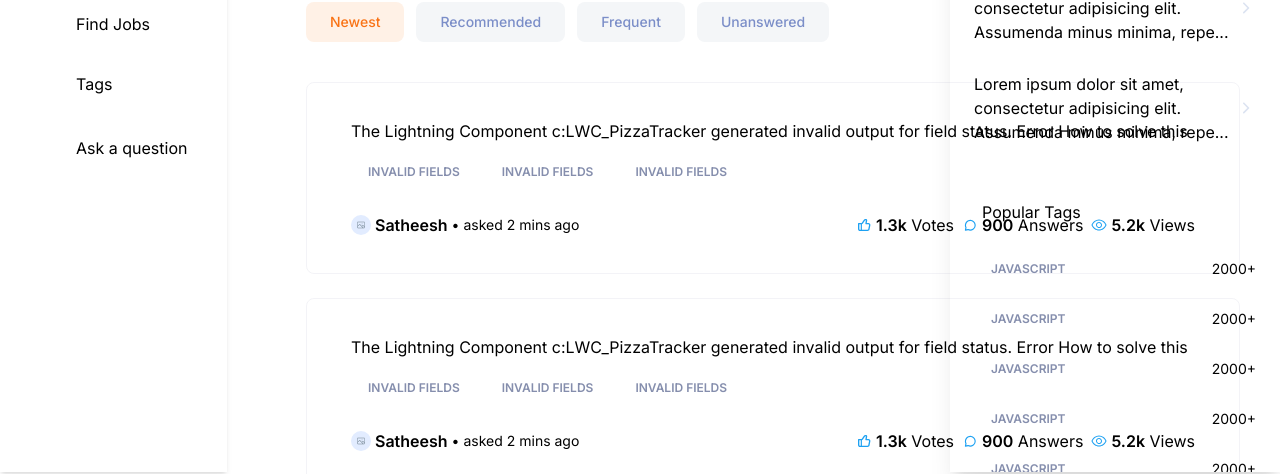
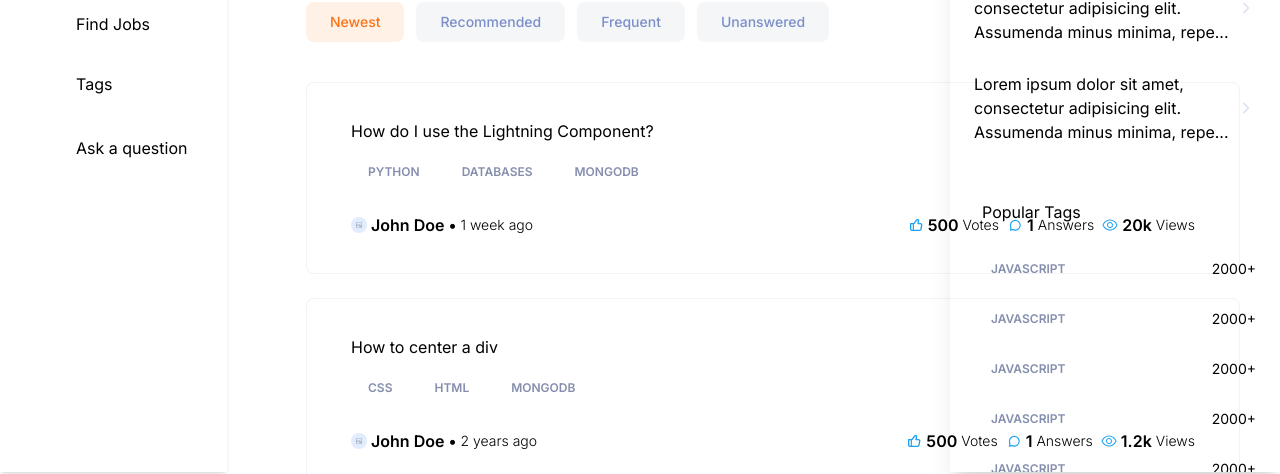
Before and after one commit to NikKorneev/code_overflow, a Next.js app: page / in a window 1280 px wide. Shown: the part 328-802 px from the top of the page. Built offline with nearby package versions, Linux system fonts and the light colour scheme; no server answers.

Commit message:
question card fixed

```diff
--- a/app/(root)/(home)/page.tsx
+++ b/app/(root)/(home)/page.tsx
@@ -1,11 +1,52 @@
 import Filters from "@/components/shared/Filters";
 import LocalSearch from "@/components/shared/search/LocalSearch";
-import HomeFilters from "@/components/home/homeFilters";
+import HomeFilters from "@/components/home/HomeFilters";
 import { Button } from "@/components/ui/button";
 import { HomePageFilters } from "@/constants/filters";
 import Link from "next/link";
 import React from "react";
 import QuestionCard from "@/components/shared/QuestionCard";
+import NoResult from "@/components/shared/NoResult";
+import { Question } from "@/types";
+
+const questions: Question[] = [
+	{
+		id: "1",
+		title: "How do I use the Lightning Component?",
+		tags: [
+			{ id: "1", title: "python" },
+			{ id: "2", title: "databases" },
+			{ id: "3", title: "mongodb" },
+		],
+		author: {
+			name: "John Doe",
+			id: "1",
+			picture: "/assets/images/default-logo.svg",
+		},
+		upvotes: 500,
+		views: 20000,
+		answers: [{ obj: "hello" }],
+		createdAt: new Date("2024-07-16"),
+	},
+	{
+		id: "2",
+		title: "How to center a div",
+		tags: [
+			{ id: "1", title: "css" },
+			{ id: "2", title: "html" },
+			{ id: "3", title: "mongodb" },
+		],
+		author: {
+			name: "John Doe",
+			id: "2",
+			picture: "/assets/images/default-logo.svg",
+		},
+		upvotes: 500,
+		views: 1200,
+		answers: [{ obj: "hello" }],
+		createdAt: new Date("2022-01-01"),
+	},
+];
 
 const Home = () => {
 	return (
@@ -37,9 +78,20 @@ const Home = () => {
 			<HomeFilters />
 
 			<div className="mt-10 flex flex-col gap-6">
-				<QuestionCard />
-				<QuestionCard />
-				<QuestionCard />
+				{questions.length > 0 ? (
+					questions?.map((question) => (
+						<QuestionCard key={question.id} {...question} />
+					))
+				) : (
+					<NoResult
+						title={"There's no questions to show"}
+						description={
+							"Ask a question and kickstart the discussion!"
+						}
+						link="/ask-question"
+						btnText="Ask a Question"
+					/>
+				)}
 			</div>
 		</>
 	);
--- a/app/globals.css
+++ b/app/globals.css
@@ -38,7 +38,7 @@ body {
 		@apply flex justify-start items-center;
 	}
 	.card-wrapper {
-		@apply bg-light-900 dark:dark-gradient shadow-light-100 dar;
+		@apply bg-light-900 dark:dark-gradient  shadow-light-100 dark:bg-dark-300 rounded-lg border border-light-400/10 px-11 py-9 dark:border-dark-200;
 	}
 	.btn {
 		@apply bg-light-800 dark:bg-dark-300 !important;
--- /dev/null
+++ b/components/shared/Metric.tsx
@@ -0,0 +1,57 @@
+import { getCountToString } from "@/lib/utils";
+import Image from "next/image";
+import Link from "next/link";
+import { title } from "process";
+import React from "react";
+
+type MetricProps = {
+	icon: string;
+	title: string;
+	value: string | number;
+	alt: string;
+	textStyles?: string;
+	href?: string;
+	isAuthor?: boolean;
+};
+
+const Metric = ({
+	icon,
+	title,
+	value,
+	alt,
+	href,
+	isAuthor,
+	textStyles,
+}: MetricProps) => {
+	const MetricContent = (
+		<>
+			<Image
+				src={icon}
+				alt={alt}
+				width={16}
+				height={16}
+				className={`object-contain ${
+					href ? "rounded-full" : ""
+				} fill-accent-blue *:stroke-accent-blue`}
+			/>
+			<p className={` ${textStyles} flex items-center gap-1 `}>
+				<span className="font-semibold">
+					{typeof value === "number"
+						? getCountToString(value)
+						: value}
+				</span>{" "}
+				<span className="text-xs font-light lg:text-sm">{title}</span>
+			</p>
+		</>
+	);
+	if (href) {
+		return (
+			<Link href={href} className="flex-center gap-1">
+				{MetricContent}
+			</Link>
+		);
+	}
+
+	return <div className="flex items-center gap-1">{MetricContent}</div>;
+};
+export default Metric;
--- /dev/null
+++ b/components/shared/NoResult.tsx
@@ -0,0 +1,43 @@
+import Image from "next/image";
+import Link from "next/link";
+import React from "react";
+import { Button } from "../ui/button";
+
+type Props = {
+	description: string;
+	title: string;
+	link: string;
+	btnText: string;
+};
+
+const NoResult = ({ title, description, link, btnText }: Props) => {
+	return (
+		<div className="mt-10 flex w-full flex-col items-center justify-center">
+			<Image
+				src="/assets/images/light-illustration.png"
+				alt="No result found illustration"
+				width={270}
+				height={200}
+				className="block object-contain dark:hidden"
+			/>
+			<Image
+				src="/assets/images/dark-illustration.png"
+				alt="No result found illustration"
+				width={270}
+				height={200}
+				className="hidden object-contain dark:flex"
+			/>
+			<h2 className="h2-bold text-dark200_light900 mt-8">{title}</h2>
+			<p className="body-regular text-dark500_light700 my-3.5 max-w-md text-center">
+				{description}
+			</p>
+			<Link href={link}>
+				<Button className="paragraph-medium mt-5 min-h-[46px] rounded-lg bg-primary-500 px-4 py-3 text-light-900 transition-colors hover:opacity-85 ">
+					{btnText}
+				</Button>
+			</Link>
+		</div>
+	);
+};
+
+export default NoResult;
--- a/components/shared/QuestionCard.tsx
+++ b/components/shared/QuestionCard.tsx
@@ -1,86 +1,65 @@
 import React from "react";
 import RenderTag from "./RenderTag";
 import Image from "next/image";
+import { Question } from "@/types";
+import Link from "next/link";
+import Metric from "./Metric";
+import { getTimestamp } from "@/lib/utils";
 
-type VoteProps = {
-	icon: string;
-	title: string;
-	voteCount: number;
-};
-const RenderVote = ({ icon, title, voteCount }: VoteProps) => {
+const QuestionCard = (props: Question) => {
 	return (
-		<div className="flex items-center gap-1">
-			<div>
-				<Image
-					src={icon}
-					alt={title}
-					width={16}
-					height={16}
-					className="fill-accent-blue *:stroke-accent-blue"
-				/>
+		<div className="card-wrapper">
+			<div className="md:hidden">
+				<p className="text-dark400_light700 mb-2 text-sm ">
+					{getTimestamp(props.createdAt)}
+				</p>
 			</div>
-			<p className="text-dark400_light700">
-				<span className="font-semibold">
-					{voteCount >= 1000
-						? `${(voteCount / 1000).toFixed(1)}k`
-						: voteCount}
-				</span>{" "}
-				{title}
-			</p>
-		</div>
-	);
-};
-
-const QuestionCard = () => {
-	return (
-		<div className="background-light900_dark300 rounded-lg border border-light-400/10 px-11 py-9 dark:border-dark-200">
-			<h3 className="h3-bold text-dark200_light800 line-clamp-4 md:line-clamp-2">
-				The Lightning Component c:LWC_PizzaTracker generated invalid
-				output for field status. Error How to solve this
-			</h3>
+			<Link href={`/question/${props.id}`}>
+				<h3 className="sm:h3-semibold base-semibold text-dark200_light900 line-clamp-4 md:line-clamp-2">
+					{props.title}
+				</h3>
+			</Link>
 
 			<div className="mt-3 flex flex-wrap gap-2">
-				<RenderTag title={"invalid fields"} id={1} />
-				<RenderTag title={"invalid fields"} id={2} />
-				<RenderTag title={"invalid fields"} id={3} />
+				{props.tags.map((tag) => (
+					<RenderTag title={tag.title} id={tag.id} key={tag.id} />
+				))}
 			</div>
 
 			<div className="mt-6 flex flex-wrap justify-between gap-2">
-				<div className="flex items-center gap-1">
-					<div>
-						<Image
-							src="/assets/images/default-logo.svg"
-							alt="user logo"
-							width={20}
-							height={20}
-							className="rounded-full"
-						/>
-					</div>
-					<p className="text-dark200_light800 font-semibold">
-						Satheesh
-					</p>
-					<div className="text-dark400_light700 text-sm">•</div>
-					<p className="text-dark400_light700 text-sm">
-						{" "}
-						asked 2 mins ago
-					</p>
+				<div className="flex  items-end gap-1">
+					<Metric
+						alt="author's image"
+						icon="/assets/images/default-logo.svg"
+						title={getTimestamp(props.createdAt)}
+						value={`${props.author.name} •`}
+						href={`/profile/${props.author.id}`}
+						isAuthor
+						textStyles="small-medium lg:text-base text-dark400_light800"
+					/>
 				</div>
 
 				<div className="flex flex-wrap gap-2">
-					<RenderVote
+					<Metric
 						title={"Votes"}
 						icon={"/assets/icons/like.svg"}
-						voteCount={1250}
+						value={props.upvotes}
+						alt="Votes icon"
+						textStyles="body-medium lg:text-base text-dark400_light700"
 					/>
-					<RenderVote
+					<Metric
 						title={"Answers"}
 						icon={"/assets/icons/message.svg"}
-						voteCount={900}
+						value={props.answers.length}
+						alt="Answers icon"
+						textStyles="small-medium lg:text-base text-dark400_light800"
 					/>
-					<RenderVote
+					<Metric
 						title={"Views"}
 						icon={"/assets/icons/eye.svg"}
-						voteCount={5200}
+						value={props.views}
+						alt="Views icon"
+						textStyles="small-medium lg:text-base text-dark400_light800"
 					/>
 				</div>
 			</div>
--- a/components/shared/RenderTag.tsx
+++ b/components/shared/RenderTag.tsx
@@ -6,7 +6,7 @@ type Props = {
 	title: string;
 	count?: number;
 	showCount?: boolean;
-	id: number;
+	id: string;
 };
 
 const RenderTag = ({ title, count, id, showCount }: Props) => {
--- a/components/shared/sidebars/LeftSidebar.tsx
+++ b/components/shared/sidebars/LeftSidebar.tsx
@@ -11,7 +11,7 @@ import SidebarLink from "./SidebarLink";
 const LeftSidebar = () => {
 	const pathname = usePathname();
 	return (
-		<aside className="sidebar custom-scrollbar dark:custom-scrollbar-dark background-light900_dark200 fixed h-screen overflow-y-scroll  px-2 pt-36 shadow-md dark:border-r-2 dark:border-r-neutral-900 dark:shadow-none max-sm:hidden lg:px-6">
+		<aside className="sidebar custom-scrollbar dark:custom-scrollbar-dark background-light900_dark200 fixed h-screen overflow-y-scroll  px-2 pt-36 shadow-md max-sm:hidden lg:px-6 dark:border-r-2 dark:border-r-neutral-900 dark:shadow-none">
 			<ul className=" flex min-h-full flex-col justify-between gap-1 pb-2">
 				<div className="flex shrink-0 grow flex-col gap-1">
 					{sidebarLinks.map((item) => {
--- a/components/shared/sidebars/RightSidebar.tsx
+++ b/components/shared/sidebars/RightSidebar.tsx
@@ -45,37 +45,37 @@ const RightSidebar = () => {
 						title="javascript"
 						count={2000}
 						showCount
-						id={1}
+						id={"1"}
 					/>
 					<RenderTag
 						title="javascript"
 						count={2000}
 						showCount
-						id={2}
+						id={"2"}
 					/>
 					<RenderTag
 						title="javascript"
 						count={2000}
 						showCount
-						id={3}
+						id={"3"}
 					/>
 					<RenderTag
 						title="javascript"
 						count={2000}
 						showCount
-						id={4}
+						id={"4"}
 					/>
 					<RenderTag
 						title="javascript"
 						count={2000}
 						showCount
-						id={5}
+						id={"5"}
 					/>
 					<RenderTag
 						title="javascript"
 						count={2000}
 						showCount
-						id={6}
+						id={"6"}
 					/>
 				</div>
 			</div>
--- a/lib/utils.ts
+++ b/lib/utils.ts
@@ -1,6 +1,49 @@
-import { type ClassValue, clsx } from "clsx"
-import { twMerge } from "tailwind-merge"
+import { type ClassValue, clsx } from "clsx";
+import { twMerge } from "tailwind-merge";
 
 export function cn(...inputs: ClassValue[]) {
-  return twMerge(clsx(inputs))
+	return twMerge(clsx(inputs));
 }
+
+export const getTimestamp = (createdAt: Date): string => {
+	const now = new Date();
+	const secondsAgo = Math.floor((now.getTime() - createdAt.getTime()) / 1000);
+
+	const intervals = [
+		{ label: "year", seconds: 31536000 },
+		{ label: "month", seconds: 2592000 },
+		{ label: "week", seconds: 604800 },
+		{ label: "day", seconds: 86400 },
+		{ label: "hour", seconds: 3600 },
+		{ label: "minute", seconds: 60 },
+		{ label: "second", seconds: 1 },
+	];
+
+	for (const interval of intervals) {
+		const count = Math.floor(secondsAgo / interval.seconds);
+		if (count >= 1) {
+			return `${count} ${interval.label}${count !== 1 ? "s" : ""} ago`;
+		}
+	}
+
+	return "just now";
+};
+
+export const getCountToString = (count: number): string => {
+	const intervals = [
+		{ label: "m", count: 1000000 },
+		{ label: "k", count: 1000 },
+	];
+
+	for (const interval of intervals) {
+		if (Math.floor(count / interval.count) >= 1) {
+			return `${
+				`${(count / interval.count).toFixed(1)}`.includes(".0")
+					? `${Math.floor(count / interval.count)}`
+					: `${(count / interval.count).toFixed(1)}`
+			}${interval.label}`;
+		}
+	}
+
+	return count.toString();
+};
```
Also changed, not shown: middleware.ts (+3 -9 lines), types/index.d.ts (+20 -0 lines).
